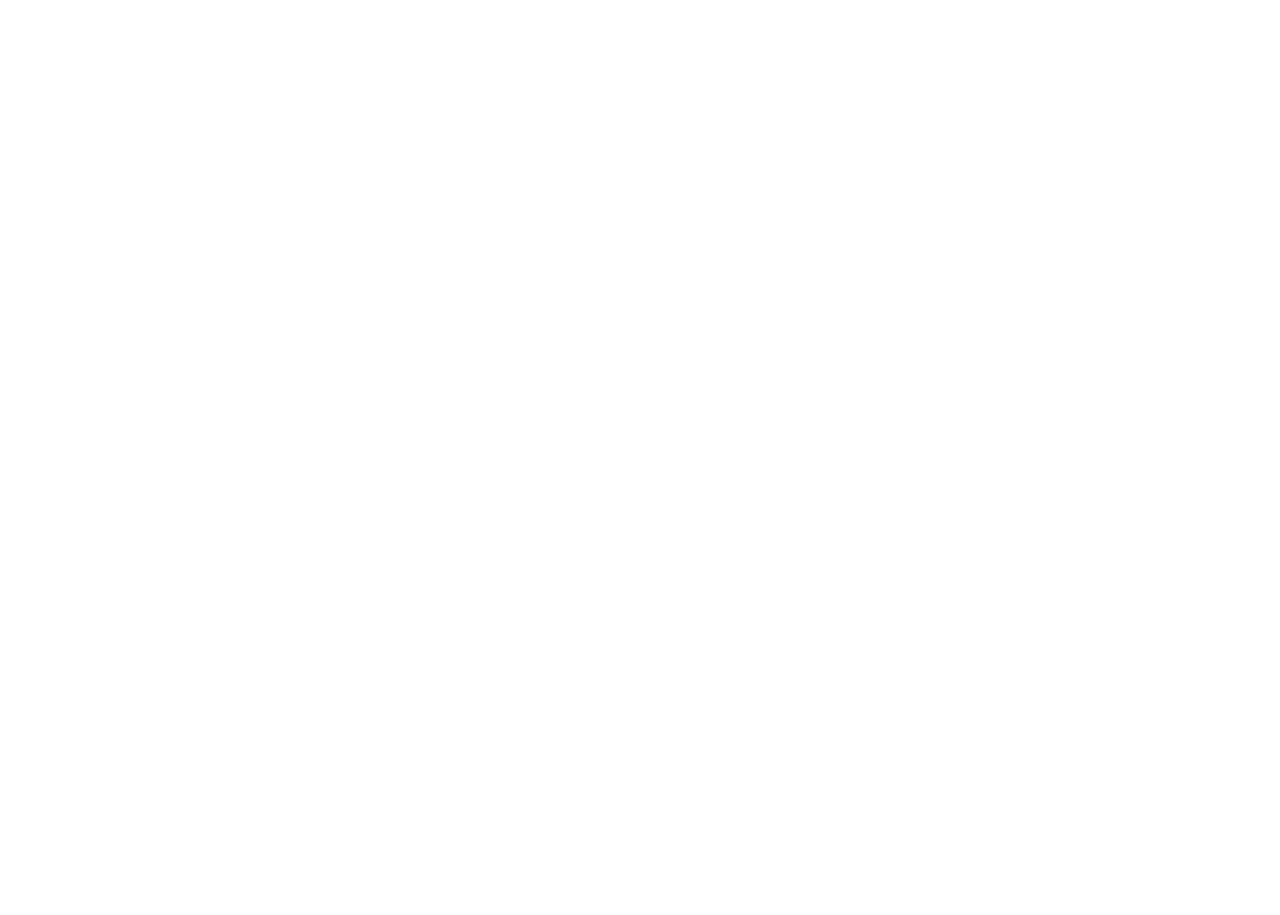
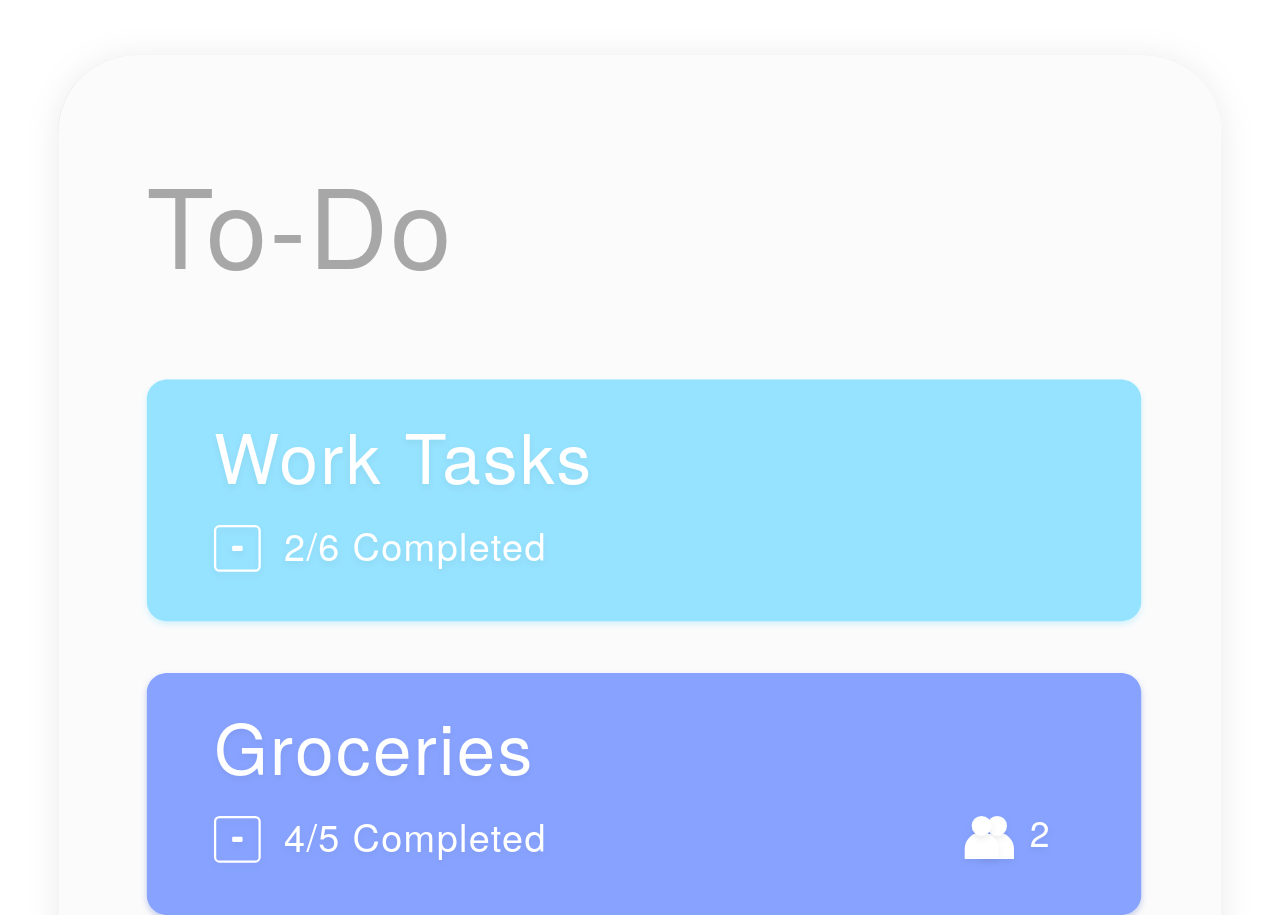
Before and after one commit to Dpat09/dpat09.github.io, a plain HTML site: page index.html in a window 1280 px wide. Shown: the top 915 px of the page. Before the commit the page ends 800 px from the top, so only its background shows below. Drawn offline with Linux system fonts and the light colour scheme.

Commit message:
Testing svg created in XD

```diff
--- a/index.html
+++ b/index.html
@@ -7,6 +7,6 @@
     <title>Document</title>
 </head>
 <body>
-
+    <img src="./Resources/ToDo App.svg" alt="">
 </body>
 </html>
```
Also changed, not shown: Resources/ToDo App.svg (added).
